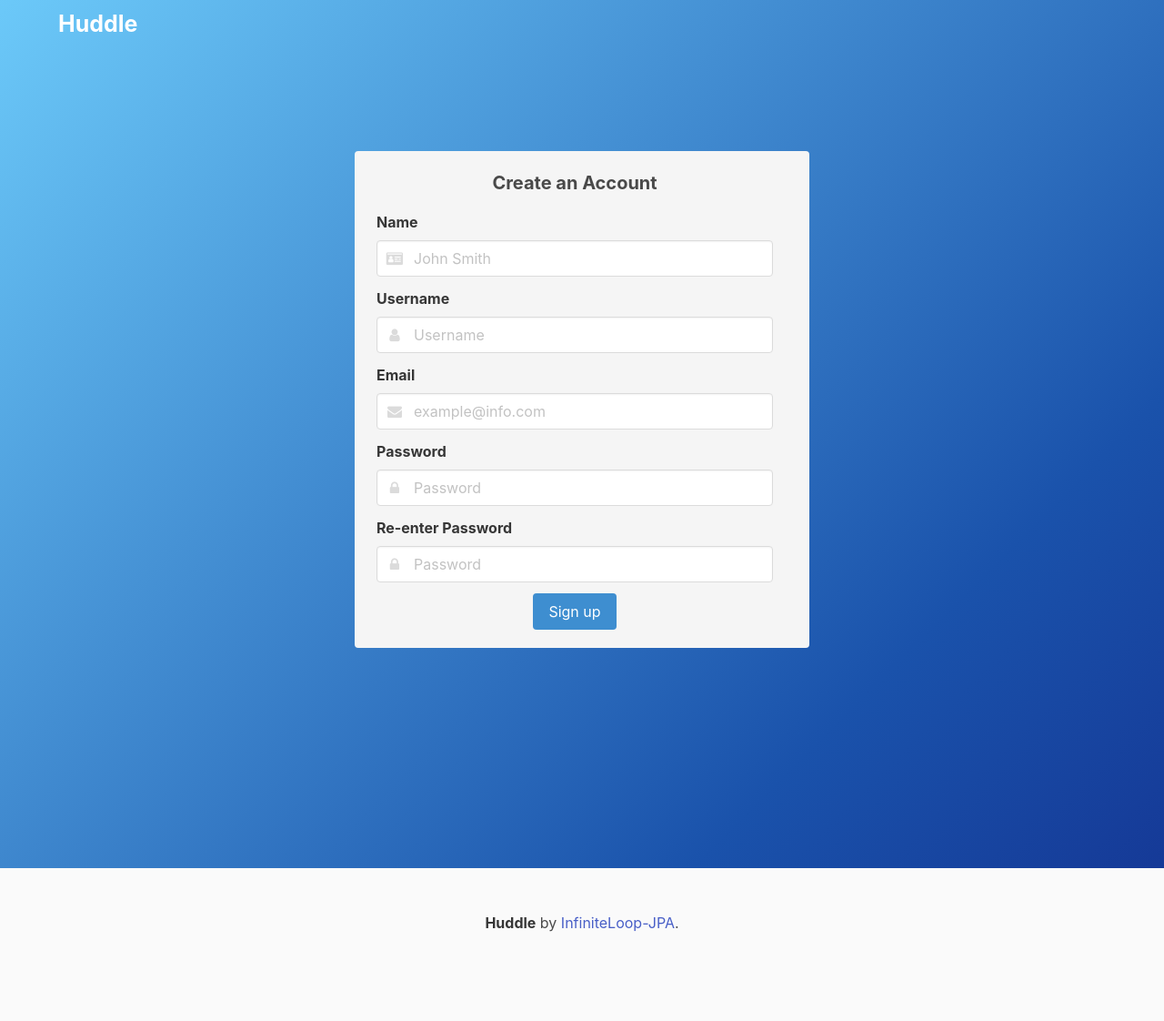
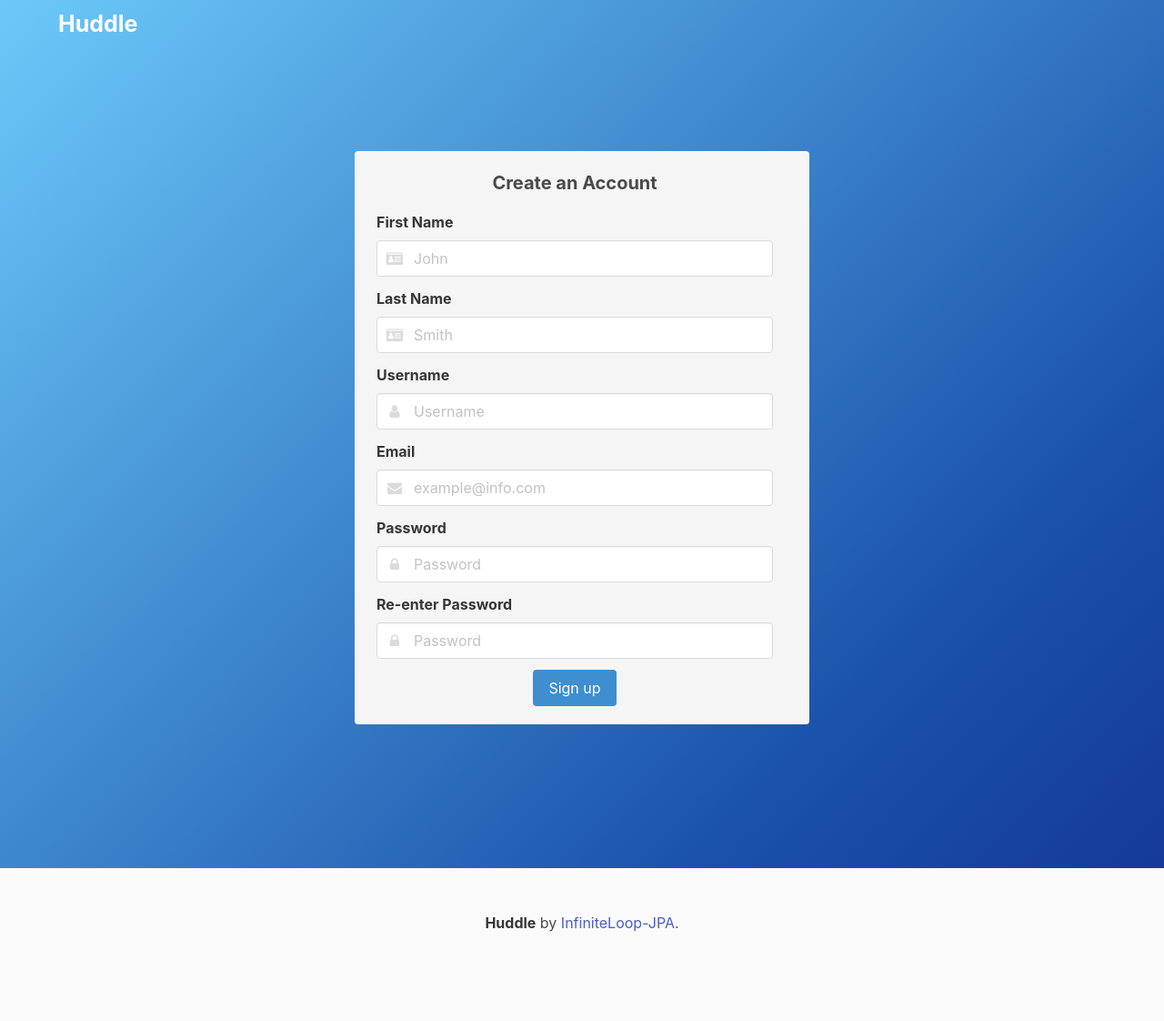
Before and after one commit to infiniteLoop-jpa/Huddle, a Django app: page /huddle/signup/ in a window 1280 px wide. Shown: the whole page at 91% size. Run offline with Django 4.2, Linux system fonts and the light colour scheme.

Commit message:
fixed sign up

```diff
--- a/Huddle_app/static/script.js
+++ b/Huddle_app/static/script.js
@@ -140,7 +140,7 @@ function addMember(event) {
   // Insert the new member card HTML into the members-container
   const membersContainer = document.getElementById('columns-container');
   membersContainer.insertAdjacentHTML('beforeend', memberTemplate);
-    // Reset input fields
+    // Reset input fields--
     document.getElementById('memberName').value = '';
     document.getElementById('memberEmail').value = '';
 
--- a/Huddle_app/templates/huddle_page.html
+++ b/Huddle_app/templates/huddle_page.html
@@ -81,6 +81,7 @@
                     <div id="tasks-container" style="padding-top: 75px;">
                         <p class="tab-titles">Tasks</p>
                         <hr class="hr">
+
                     </div>
                     <div id="calendar-container" style="padding-top: 75px;">
                         <p class="tab-titles">Calendar</p>
--- a/Huddle_app/templates/signup.html
+++ b/Huddle_app/templates/signup.html
@@ -35,9 +35,18 @@
                             <form id="signup-form" action="" method="post">
                                 {% csrf_token %}
                                 <div class="field">
-                                    <label class="label">Name</label>
+                                    <label class="label">First Name</label>
                                     <p class="control has-icons-left has-icons-right">
-                                        <input class="input" type="text" name="name" placeholder="John Smith" required>
+                                        <input class="input" type="text" name="first name" placeholder="John" required>
+                                        <span class="icon is-small is-left">
+                                            <i class="fa fa-id-card"></i>
+                                        </span>
+                                    </p>
+                                </div>
+                                <div class="field">
+                                    <label class="label">Last Name</label>
+                                    <p class="control has-icons-left has-icons-right">
+                                        <input class="input" type="text" name="last name" placeholder="Smith" required>
                                         <span class="icon is-small is-left">
                                             <i class="fa fa-id-card"></i>
                                         </span>
```
